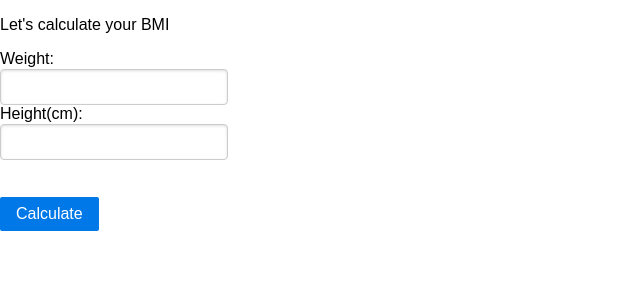
After one commit to WayneCarlW/flask-refresher, a Flask app: template bmi-calculator/templates/index.html in a window 1280 px wide. The commit adds this page. Shown: the top 300 px of the page, without its empty margins (0-640 px from the left). Run offline with Flask 3, Linux system fonts and the light colour scheme; the template is opened without the code that fills it, so the values that code supplies are empty; some libraries are stand-ins or nearby versions.

Commit message:
A simple but perfectly working BMI calculator

```diff
--- /dev/null
+++ b/bmi-calculator/app.py
@@ -0,0 +1,18 @@
+from flask import Flask, request, render_template
+
+app = Flask(__name__)
+
+@app.route('/', methods=['GET', 'POST'])
+def home():
+    weight=''
+    height=''
+
+    if request.method == 'POST' and 'weightbox' and 'heightbox' in request.form:
+        weight = int(request.form.get('weightbox'))
+        height = int(request.form.get('heightbox'))
+
+    return render_template('index.html',
+            weight=weight,
+            height=height)
+
+app.run(debug=True)
--- /dev/null
+++ b/bmi-calculator/templates/index.html
@@ -0,0 +1,28 @@
+<!DOCTYPE html>
+<head>
+	<title>BMI-Home</title>
+	<link rel="stylesheet" href="https://cdn.jsdelivr.net/npm/purecss@3.0.0/build/pure-min.css" integrity="sha384-X38yfunGUhNzHpBaEBsWLO+A0HDYOQi8ufWDkZ0k9e0eXz/tH3II7uKZ9msv++Ls" crossorigin="anonymous">
+</head>
+<body>
+	<div>
+		<p>Let's calculate your BMI</p>
+		<form class="pure-form" method="POST" action='/'>
+			Weight:<br>
+			<input type="text" name="weightbox">
+			<br>
+			Height(cm):<br>
+			<input type="text" name="heightbox">
+			<br>
+			<br>
+			<br>
+			<button class="pure-button pure-button-primary" type="submit" value="Calculate">Calculate</button>
+		</form>
+
+	</div>
+	<div>
+		{% if weight and height %}
+			<p>BMI: {{ (weight/(height **2))*10000 }}</p>
+		{% endif %}
+	</div>
+
+</body>
--- /dev/null
+++ b/static/style.css
@@ -0,0 +1,5 @@
+h1 {
+	font-family: Sans;
+	text-align: center;
+	color: blue;
+}
```
Also changed, not shown: app.py (+13 -9 lines), templates/index.html (+17 -1 lines).
